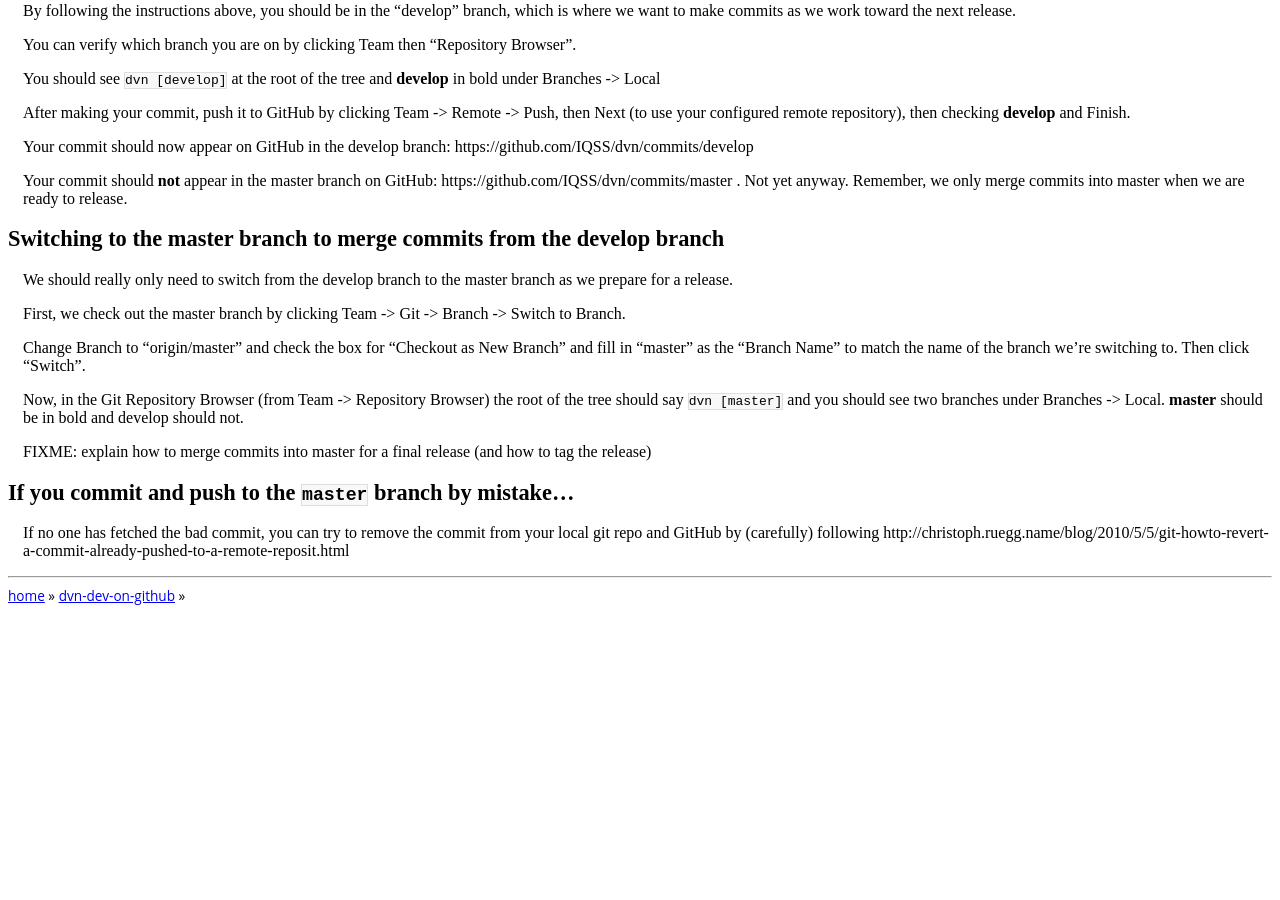
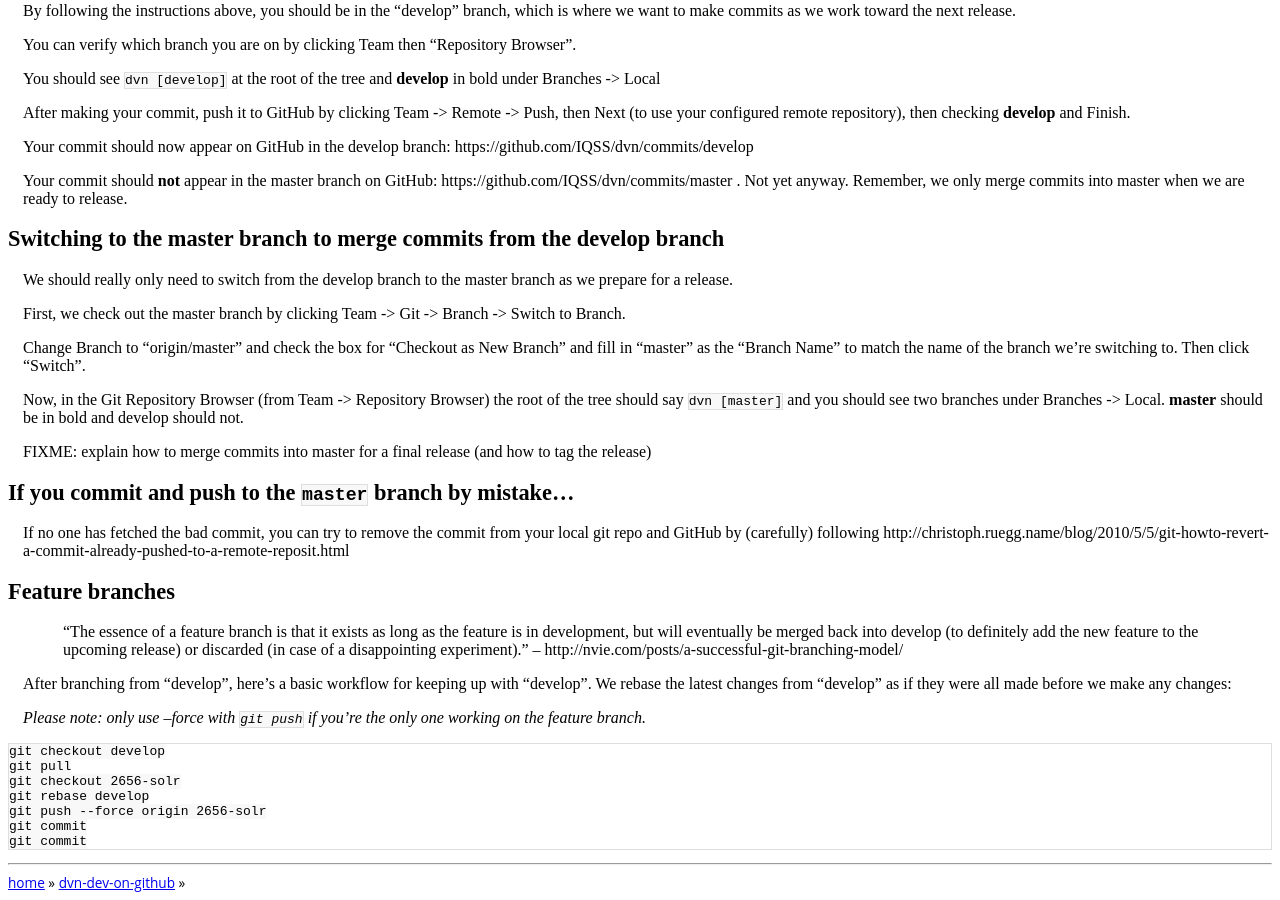
Before and after one commit to dvn/dvn-sourceforge2github, a Jekyll site: the page built from dvn-dev-on-github/quickstart/index.md, in a window 1280 px wide and 900 px high, scrolled down 2661 px. Built offline with Jekyll 4.4.1, drawn with Linux system fonts in a browser that asks for light colours; Markdown is read by kramdown in place of the engine named in the settings; before the commit the page ends 3274 px from its top, so only the background shows below that.

Commit message:
add feature branch section

```diff
--- a/dvn-dev-on-github/quickstart/index.md
+++ b/dvn-dev-on-github/quickstart/index.md
@@ -168,3 +168,19 @@ FIXME: explain how to merge commits into master for a final release (and how to
 ## If you commit and push to the `master` branch by mistake...
 
 If no one has fetched the bad commit, you can try to remove the commit from your local git repo and GitHub by (carefully) following http://christoph.ruegg.name/blog/2010/5/5/git-howto-revert-a-commit-already-pushed-to-a-remote-reposit.html
+
+## Feature branches
+
+> "The essence of a feature branch is that it exists as long as the feature is in development, but will eventually be merged back into develop (to definitely add the new feature to the upcoming release) or discarded (in case of a disappointing experiment)." -- http://nvie.com/posts/a-successful-git-branching-model/
+
+After branching from "develop", here's a basic workflow for keeping up with "develop". We rebase the latest changes from "develop" as if they were all made before we make any changes:
+
+*Please note: only use --force with `git push` if you're the only one working on the feature branch.*
+
+    git checkout develop
+    git pull
+    git checkout 2656-solr
+    git rebase develop
+    git push --force origin 2656-solr
+    git commit
+    git commit
```
